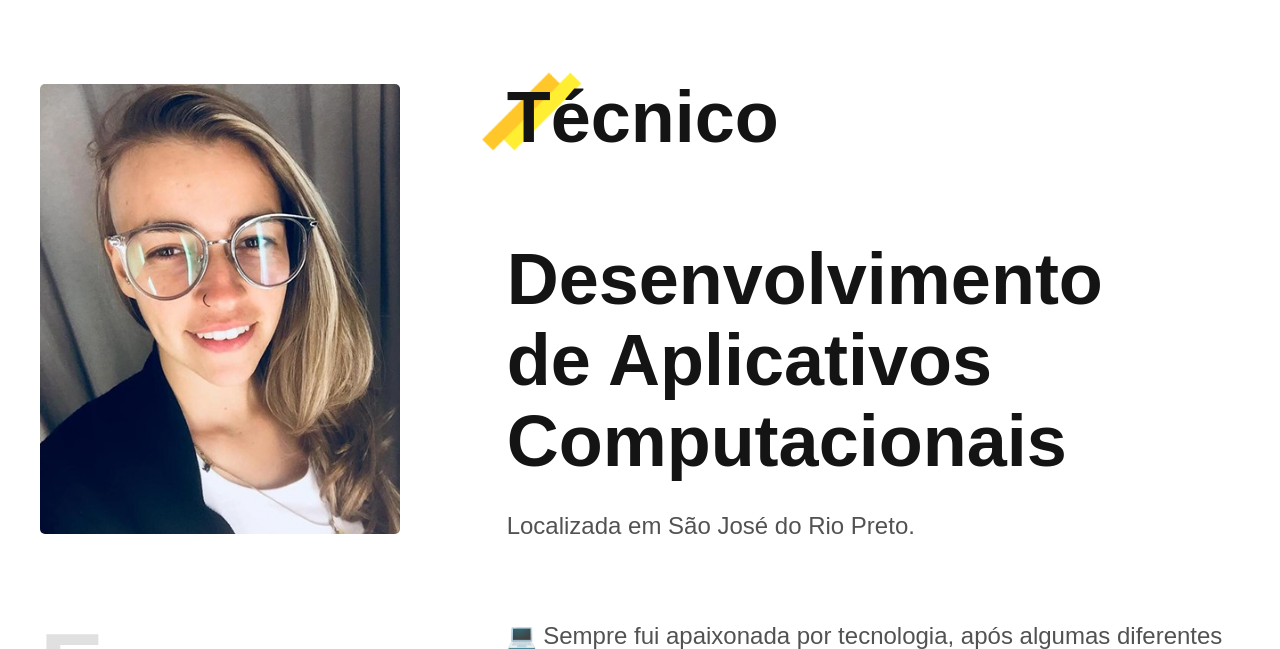
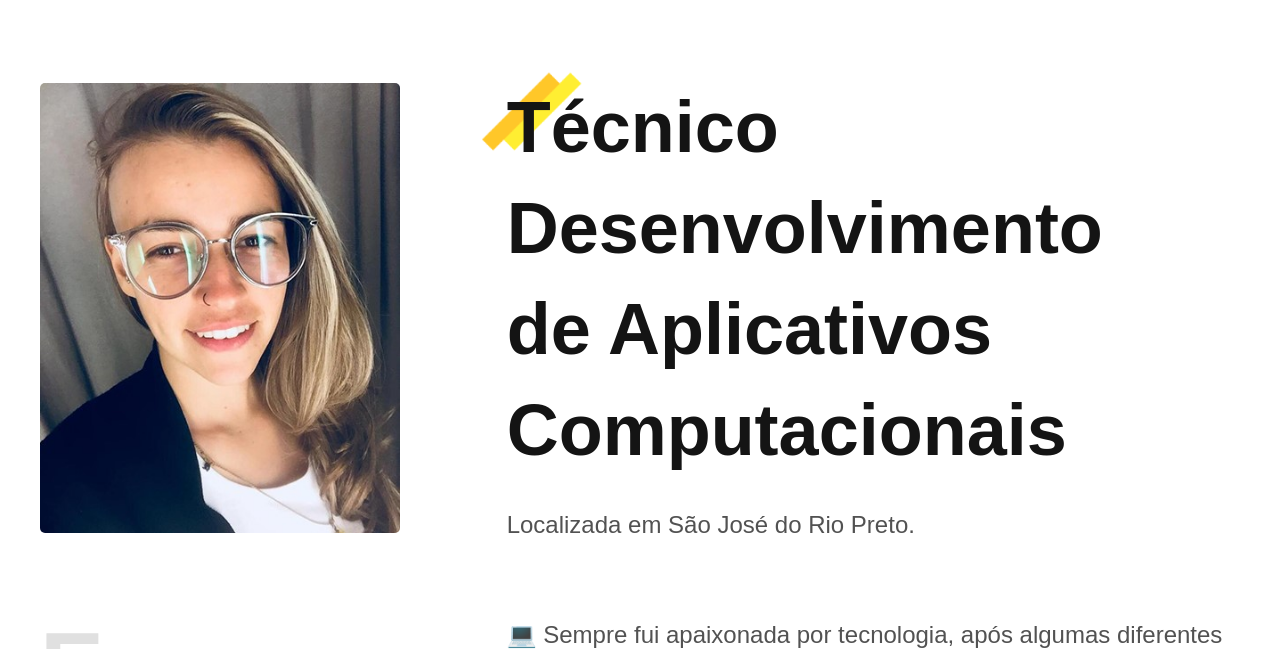
Before and after one commit to conchal/pag-apresentacao, a plain HTML site: page index.html in a window 1280 px wide. Shown: the part 86-735 px from the top of the page. Drawn offline with Linux system fonts and the light colour scheme.

Commit message:
ajustes finais

```diff
--- a/css/introducao.css
+++ b/css/introducao.css
@@ -10,7 +10,7 @@
 
 .introducao h1 {
   font-size: 4.5rem;
-  line-height: 1.125;
+  line-height: 1.4;
   margin-bottom: 30px;
   position: relative;
 }
--- a/index.html
+++ b/index.html
@@ -25,7 +25,7 @@
   <main class="introducao">
     <img src="./img/perfil-site.jpg" alt="" width="360" height="520">
     <div>
-      <h1>Técnico<br> <br>Desenvolvimento <br> de Aplicativos Computacionais</h1>
+      <h1>Técnico <br> Desenvolvimento <br> de Aplicativos Computacionais</h1>
       <p>Localizada em São José do Rio Preto.</p>
     </div>
   </main>
```
